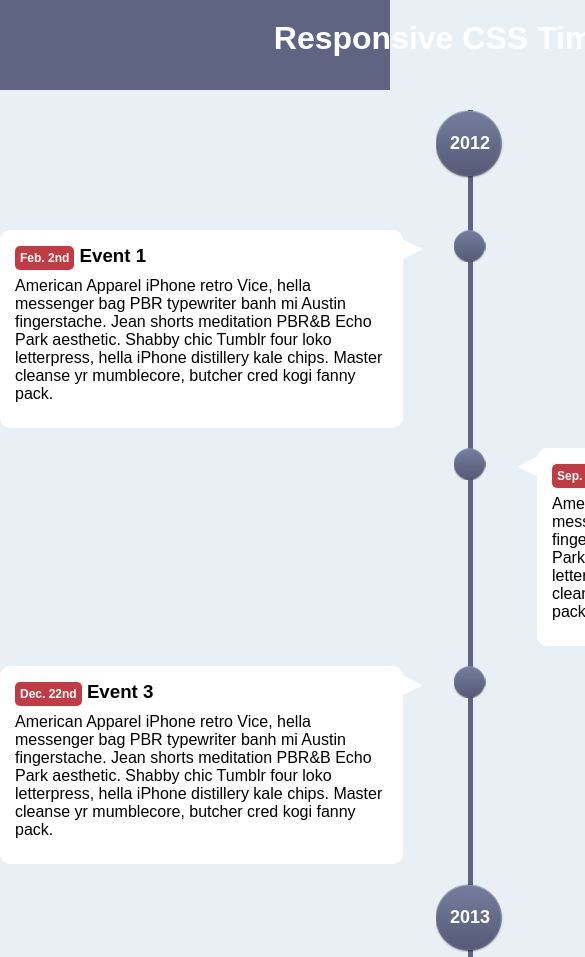
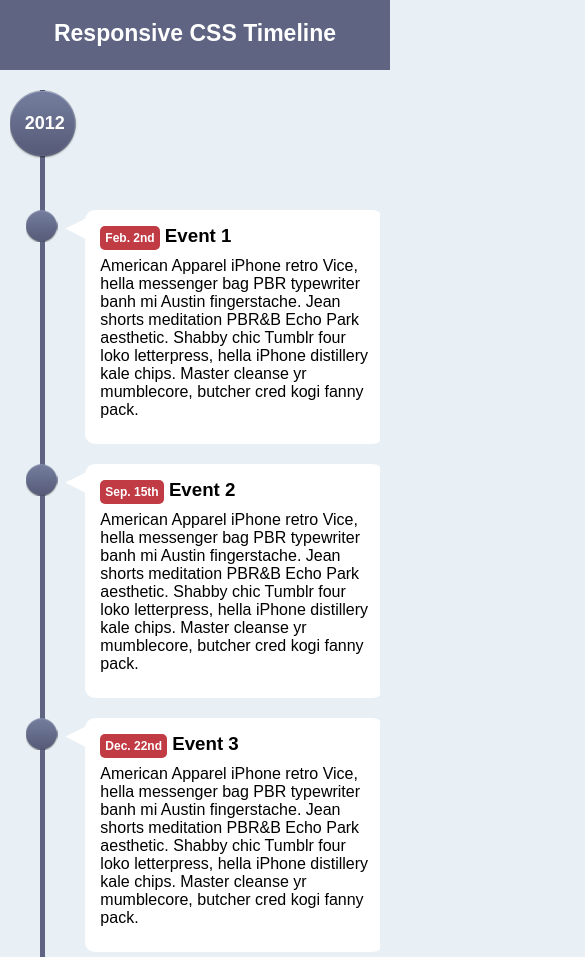
Before and after one commit to colleenmcguckin/timeline, a plain HTML site: page index.html in a window 390 px wide. Shown: the top 957 px of the page, 585 px wide, since content can reach past the window. Drawn offline with Linux system fonts and the light colour scheme.

Commit message:
added fade animation, responsive css for mobile

```diff
--- a/css/style.css
+++ b/css/style.css
@@ -64,6 +64,13 @@ header{
   width: 100%;
   overflow: hidden;
   visibility: visible;
+  -webkit-animation: fade;
+  -webkit-animation-duration: 2s;
+}
+
+@-webkit-keyframes fade{
+  0% {opacity: 0}
+  100% {opacity: 1}
 }
 
 .tl-event > div{
@@ -111,3 +118,47 @@ footer{
   padding-top: 10px;
   padding-bottom: 10px;
 }
+
+@media(max-width: 768px){
+
+  .container{
+    width: 95%;
+  }
+
+  header{
+    height: 50px;
+  }
+
+  h1{
+    font-size: 23px;
+  }
+
+  #timeline{
+    background: url(../images/line.png) repeat-y 30px 0;
+  }
+
+  .tl-year{
+    background: url(../images/point-big.png) no-repeat 0 0;
+    text-align: left;
+    margin: 0px;
+  }
+
+  .tl-event{
+    background: url(../images/point-small.png) no-repeat 16px 0;
+  }
+
+  .tl-event div{
+    width: 85%;
+    position: relative;
+  }
+
+  .tl-event div.event-l{
+    float: right;
+    background: url(../images/arrow-left.png) no-repeat 0 0;
+  }
+
+   .tl-event div.event-l div{
+    margin-left: 20px;
+    margin-right: 0px;
+  }
+}
```
